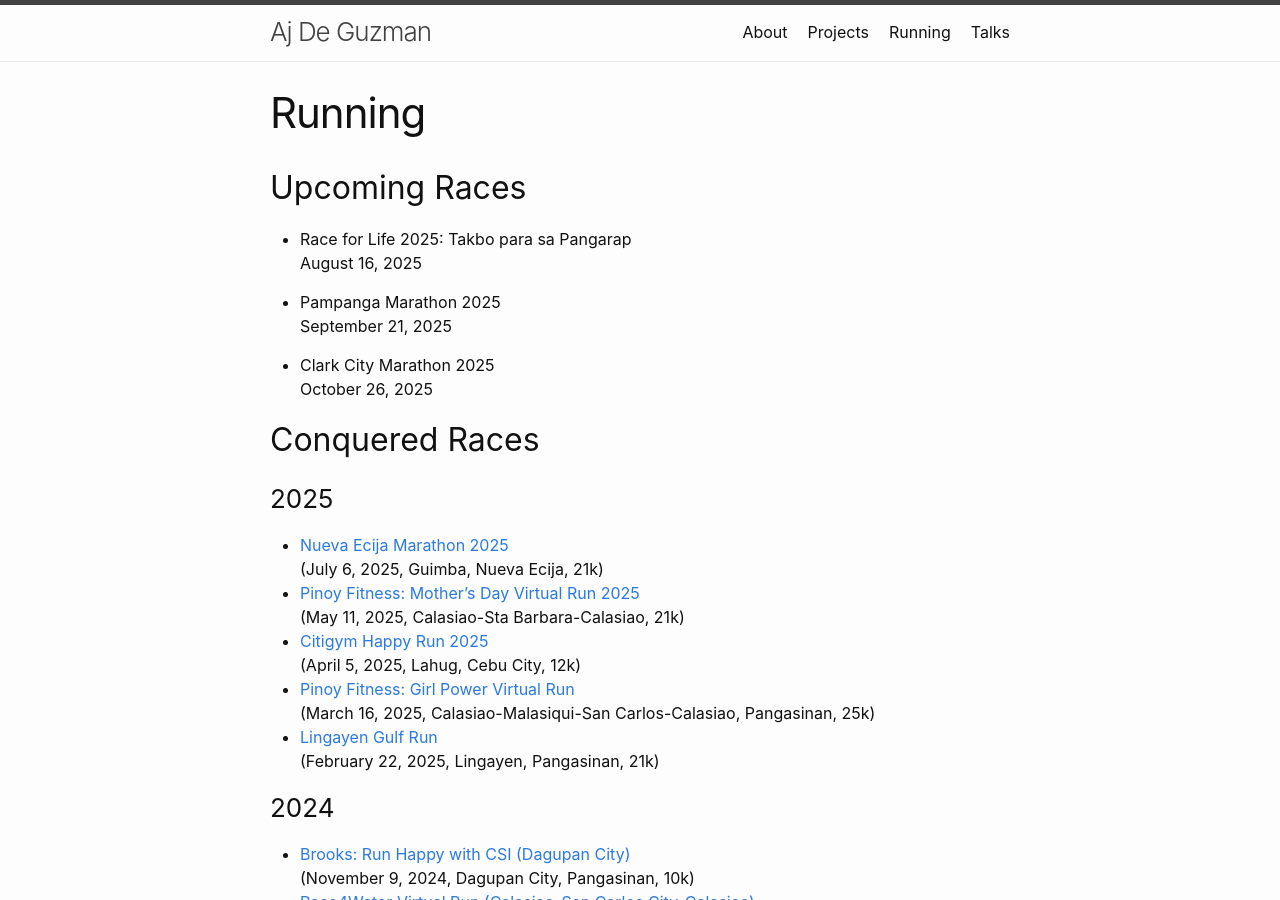
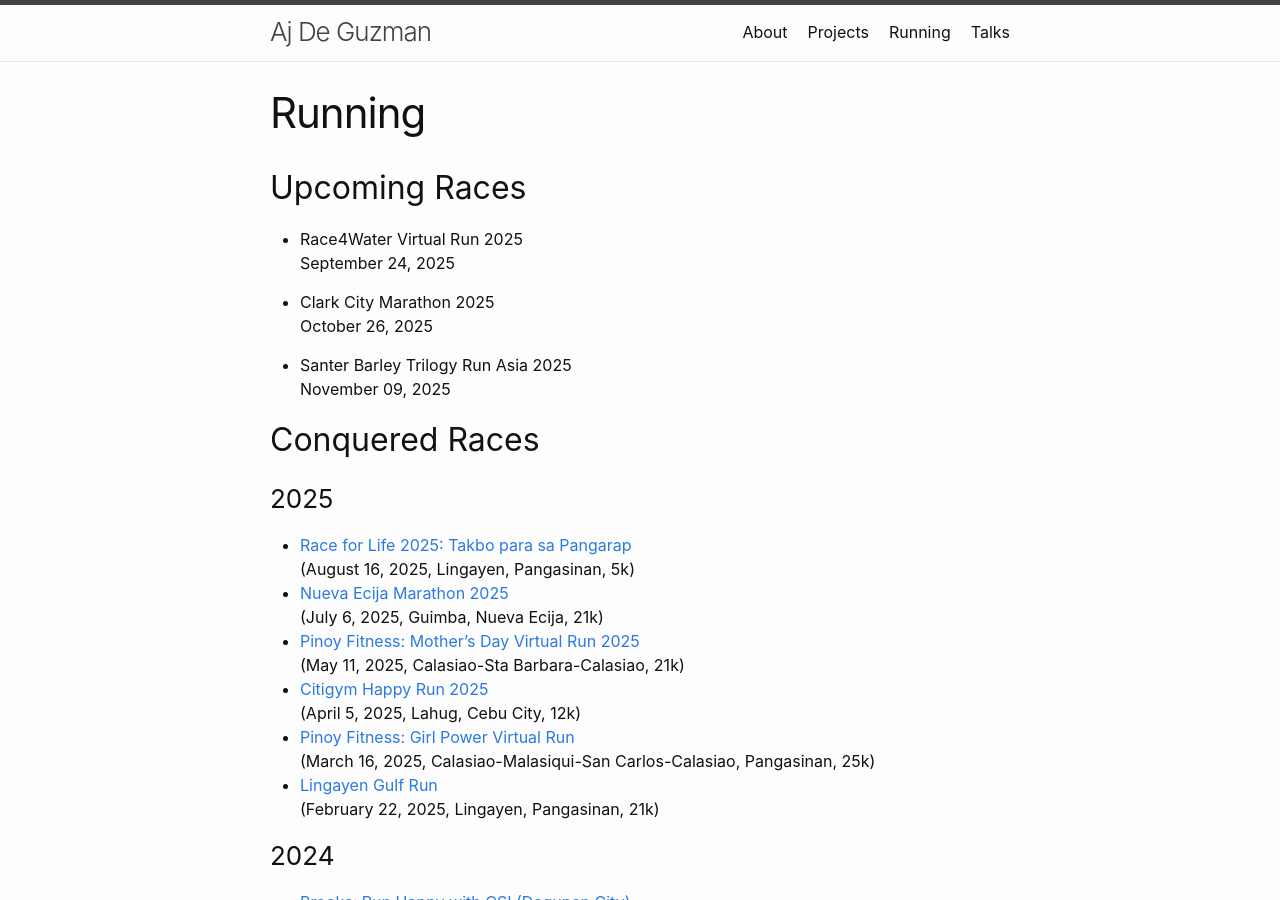
Before and after one commit to ajdeguzman/ajdeguzman.github.io, a Jekyll site: the page built from running.md, in a window 1280 px wide and 900 px high. Built offline with Jekyll 4.4.1, drawn with Linux system fonts in a browser that asks for light colours.

Commit message:
Update running.md

```diff
--- a/running.md
+++ b/running.md
@@ -6,19 +6,21 @@ permalink: /running/
 
 ## Upcoming Races
 
-- Race for Life 2025: Takbo para sa Pangarap
-<br> August 16, 2025
-
-- Pampanga Marathon 2025
-<br> September 21, 2025
+- Race4Water Virtual Run 2025
+<br> September 24, 2025
 
 - Clark City Marathon 2025
 <br> October 26, 2025
+
+- Santer Barley Trilogy Run Asia 2025
+<br> November 09, 2025
 
 
 ## Conquered Races
 
 ### 2025
+- [Race for Life 2025: Takbo para sa Pangarap](http://strava.com/activities/15472412107)
+<br> (August 16, 2025, Lingayen, Pangasinan, 5k)
 - [Nueva Ecija Marathon 2025](https://www.strava.com/activities/15019529611)
 <br> (July 6, 2025, Guimba, Nueva Ecija, 21k)
 - [Pinoy Fitness: Mother's Day Virtual Run 2025](https://www.strava.com/activities/14440396287)
```
